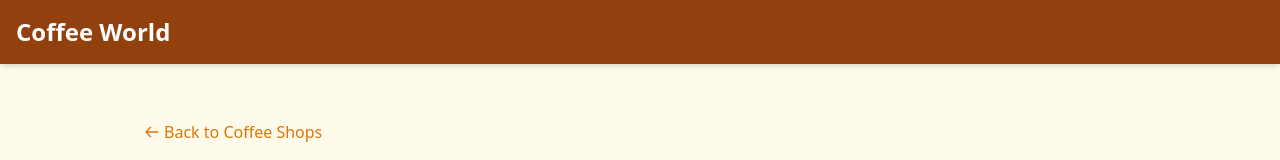
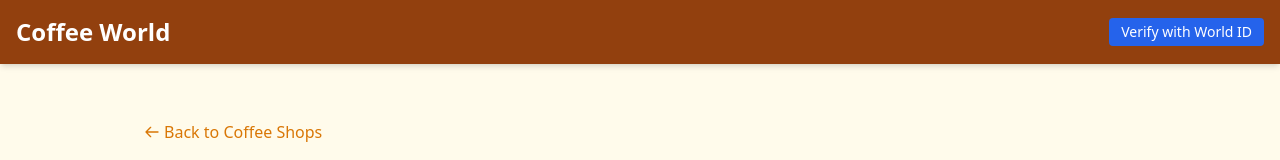
Before and after one commit to pinhaocrypto/coffeeworld, a Next.js app: page /coffee-shop/1 in a window 1280 px wide. Shown: the top 160 px of the page. Built offline with nearby package versions, Linux system fonts and the light colour scheme; no server answers.

Commit message:
Update Worldcoin verification with fallback and change action ID to coffeeworld-review

```diff
--- a/components/Verify/index.tsx
+++ b/components/Verify/index.tsx
@@ -29,7 +29,7 @@ interface VerifyCommandInput {
 
 // Action ID for Coffee World - should match your Developer Portal
 // *** IMPORTANT: Ensure this matches the Action ID in your Worldcoin Developer Portal ***
-const ACTION_ID = "coffee-world-auth"; // Or fetch from env var: process.env.NEXT_PUBLIC_WLD_ACTION_NAME || "coffee-world-auth";
+const ACTION_ID = "coffeeworld-review"; // Or fetch from env var: process.env.NEXT_PUBLIC_WLD_ACTION_NAME || "coffeeworld-review";
 
 // Component to handle MiniKit verification flow
 export default function Verify() {
@@ -120,7 +120,7 @@ export default function Verify() {
       const verifyPayload: VerifyCommandInput = {
         action: ACTION_ID,
         signal: "user-auth-signal", // Example signal
-        verification_level: VerificationLevel.Orb, // Or Device
+        verification_level: VerificationLevel.Device, // Or Device
       };
 
       console.log("Starting MiniKit verification with payload:", verifyPayload);
@@ -220,15 +220,36 @@ export default function Verify() {
     }
   };
 
-  // Log state before rendering the final JSX
+  const handleFallbackVerify = async () => {
+    console.log("MiniKit not available, using fallback verification");
+    setIsLoading(true);
+    setErrorMsg(null);
+
+    try {
+      // Use NextAuth's signIn directly with worldcoin provider
+      const result = await signIn('worldcoin', {
+        // Simulate a verification for development
+        redirect: false,
+      });
+
+      if (result?.error) {
+        console.error("Fallback verification failed:", result.error);
+        setErrorMsg(`Verification failed: ${result.error}`);
+      } else {
+        console.log("Fallback verification succeeded");
+        window.location.reload(); // Refresh to update session
+      }
+    } catch (error) {
+      console.error("Error during fallback verification:", error);
+      setErrorMsg("Verification failed. Please try again.");
+    } finally {
+      setIsLoading(false);
+    }
+  };
+
   console.log('[Verify Component Before Return] isLoading:', isLoading, 'errorMsg:', errorMsg, 'isMiniKitAvailable:', isMiniKitAvailable);
 
-  // Don't render anything if MiniKit is not available
-  if (!isMiniKitAvailable) {
-    return null;
-  }
-
-  // Safe check for session data
+  // Check if already authenticated regardless of MiniKit availability
   const isAuthenticated = status === 'authenticated' && !!session;
 
   return (
@@ -249,10 +270,10 @@ export default function Verify() {
       ) : (
         <button
           className="px-3 py-1 text-sm font-medium text-white bg-blue-600 rounded hover:bg-blue-700 disabled:opacity-50"
-          onClick={handleVerify}
+          onClick={isMiniKitAvailable ? handleVerify : handleFallbackVerify}
           disabled={isLoading || status === 'loading'}
         >
-          {isLoading ? 'Verifying...' : (status === 'loading' ? 'Loading...' : 'Verify with World App')}
+          {isLoading ? 'Verifying...' : (status === 'loading' ? 'Loading...' : 'Verify with World ID')}
         </button>
       )}
     </div>
```
